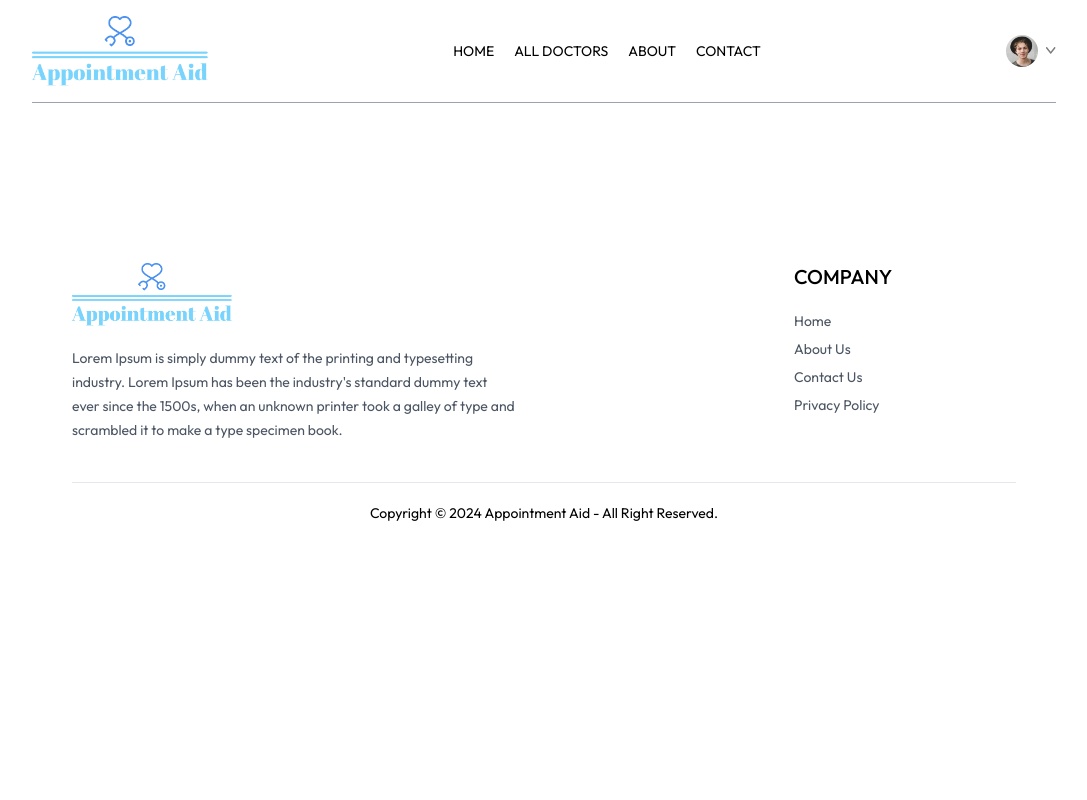
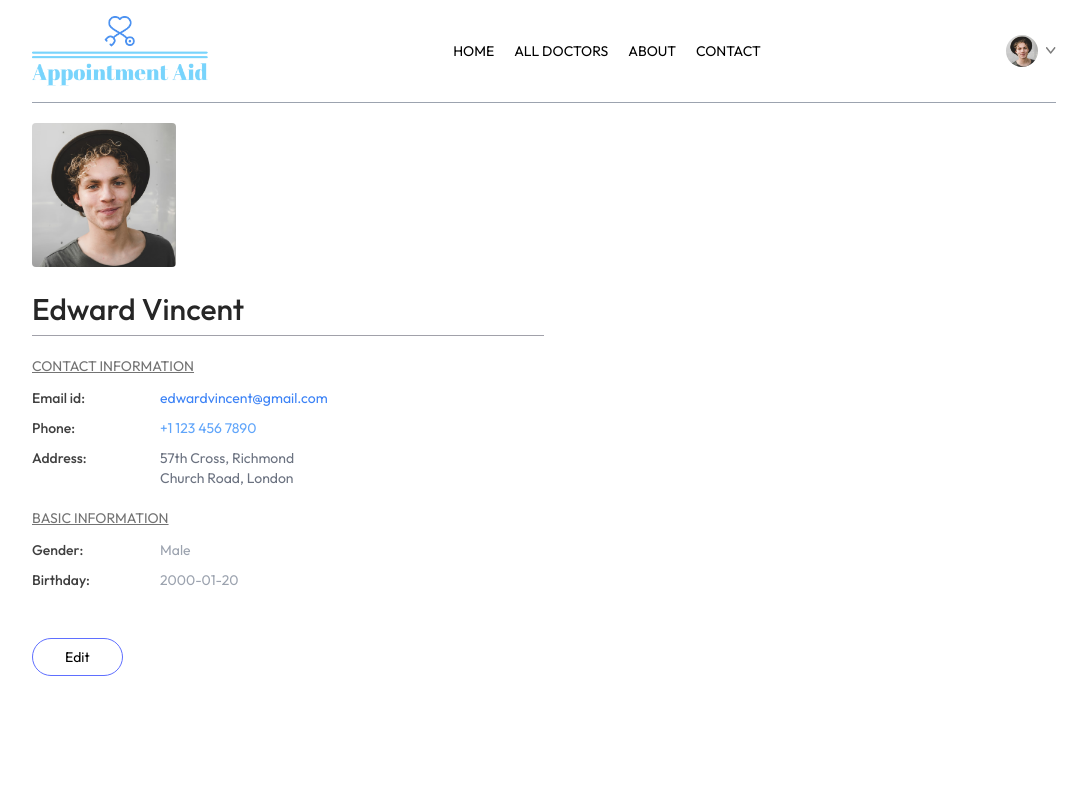
Before and after one commit to AntonioBlazz/appointment-aid, a React (Vite) app in the folder frontend/: page /my-profile in a window 1280 px wide. Shown: the top 800 px of the page, without its empty margins (96-1183 px from the left). Built offline with nearby package versions, Linux system fonts and the light colour scheme.

Commit message:
profile page created

```diff
--- a/frontend/src/pages/Login.jsx
+++ b/frontend/src/pages/Login.jsx
@@ -19,7 +19,6 @@
     <form className='min-h-[80vh] flex items-center'>
       <div className='flex flex-col gap-3 m-auto items-start p-8 min-w-[340px] sm:min-w-96 border rounded-xl text-zinc-600 text-sm shadow-lg'>
         <p className='text-2xl font-semibold'>{state === 'Sign Up' ? "Create Account" : "Login"}</p>
-        <p>Please {state === 'Sign Up' ? "sign up" : "log in"} to book appointment</p>
         {
           state === "Sign Up" && <div className='w-full'>
             <p>Full Name</p>
--- a/frontend/src/pages/MyProfile.jsx
+++ b/frontend/src/pages/MyProfile.jsx
@@ -1,9 +1,89 @@
-import React from 'react'
+import React, { useState } from 'react'
+import { assets } from '../assets/assets'
 
 const MyProfile = () => {
+
+const [userData, setUserData] = useState({
+  name: "Edward Vincent",
+  image: assets.profile_pic,
+  email:'edwardvincent@gmail.com',
+  phone: '+1 123 456 7890',
+  address: {
+    line1: "57th Cross, Richmond",
+    line2: "Church Road, London"
+  },
+  gender: 'Male',
+  dob: '2000-01-20'
+})
+
+const [isEdit,  setIsEdit] = useState(false)
+
   return (
+    <div className='max-w-lg flex flex-col gap-2 text-sm'>
+        <img className='w-36 rounded' src={userData.image} alt="" />
+
+    {
+      isEdit
+      ? <input className='bg-gray-50 text-3xl font-medium max-w-60 mt-4' type="text" value={userData.name} onChange={e => setUserData(prev => ({...prev,name: e.target.value}))} />
+      : <p className='font-medium text-3xl text-neutral-800 mt-4'>{userData.name}</p>
+    }
+
+    <hr className='bg-zinc-400 h-[1px] border-none' />
     <div>
+      <p className='text-neutral-500 underline mt-3'>CONTACT INFORMATION</p>
+      <div className='grid grid-cols-[1fr_3fr] gap-y-2.5 mt-3 text-neutral-700'>
+        <p className='font-medium'>Email id:</p>
+        <p className='text-blue-500'>{userData.email}</p>
+        <p className='font-medium'>Phone:</p>
+        {
+      isEdit
+      ? <input className='bg-gray-100 max-w-52' type="text" value={userData.phone} onChange={e => setUserData(prev => ({...prev,phone: e.target.value}))} />
+      : <p className='text-blue-400'>{userData.phone}</p>
+    }
+    <p className='font-medium'>Address:</p>
+    {
+      isEdit
+      ? <p>
+        <input className='bg-gray-50' onChange={(e) => setUserData(prev => ({...prev, address: {...prev.address, line1: e.target.value} }))} value={userData.address.line1} type="text" />
+        <br />
+        <input className='bg-gray-50' nChange={(e) => setUserData(prev => ({...prev, address: {...prev.address, line2: e.target.value} }))} value={userData.address.line2} type="text" />
+      </p>
+      : <p className='text-gray-500'>
+        {userData.address.line1}
+        <br />
+        {userData.address.line2}
+      </p>
+    }
+      </div>
+    </div>
+    <div>
+      <p className='text-neutral-500 underline mt-3'>BASIC INFORMATION</p>
+      <div className='grid grid-cols-[1fr_3fr] gap-y-2.5 mt-3 text-neutral-700'>
+        <p className='font-medium'>Gender:</p>
+        {
+         isEdit
+         ? <select className='max-w-20 bg-gray-100' onChange={(e) => setUserData(prev => ({...prev, gender: e.target.value}))} value={userData.gender}>
+             <option value="Male">Male</option>
+             <option value="Female">Female</option>
+          </select>
+          : <p className='text-gray-400'>{userData.gender}</p>
+        }
+        <p className='font-medium'>Birthday:</p>
+        {
+          isEdit
+          ? <input className='max-w-28 bg-gray-100' type="date" onChange={(e) => setUserData(prev => ({...prev, dob: e.target.value}))} value={userData.dob} />
+          : <p className='text-gray-400'>{userData.dob}</p>
+        }
+      </div>
+    </div>
 
+    <div className='mt-10'>
+      {
+        isEdit
+        ? <button className='border border-primary px-8 py-2 rounded-full hover:bg-primary hover:text-white transition-all' onClick={()=> setIsEdit(false)}>Save information</button>
+        : <button className='border border-primary px-8 py-2 rounded-full hover:bg-primary hover:text-white transition-all' onClick={()=> setIsEdit(true)}>Edit</button>
+      }
+    </div>
     </div>
   )
 }
```
